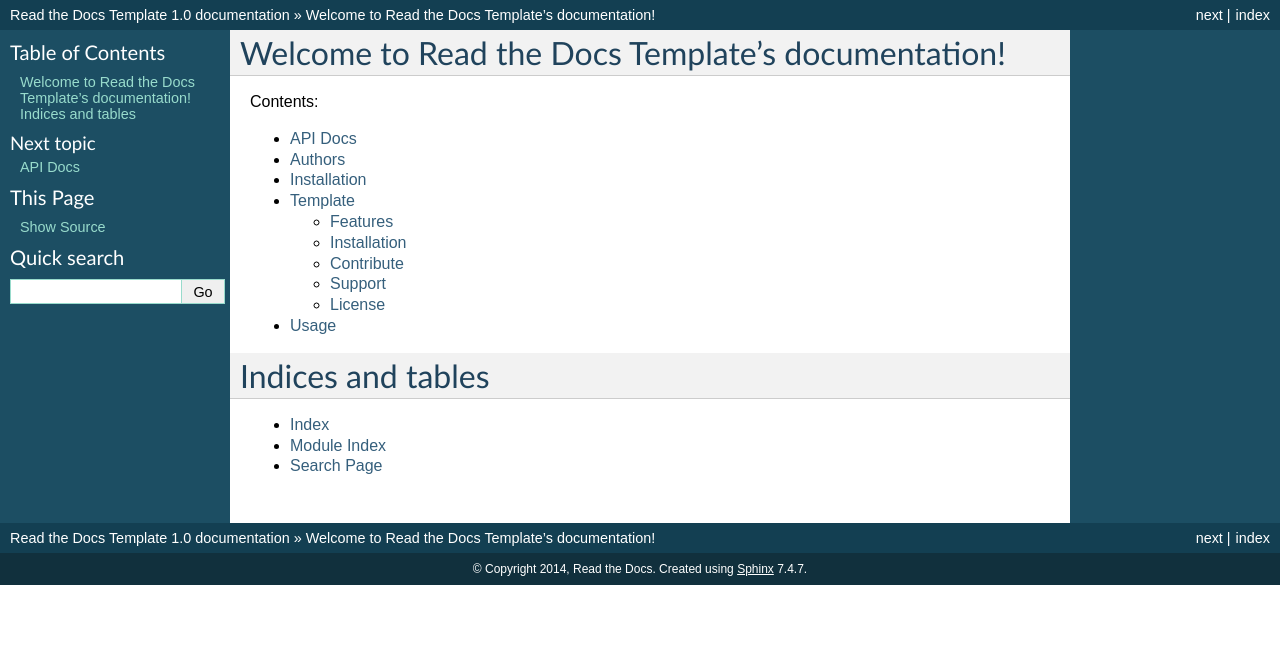
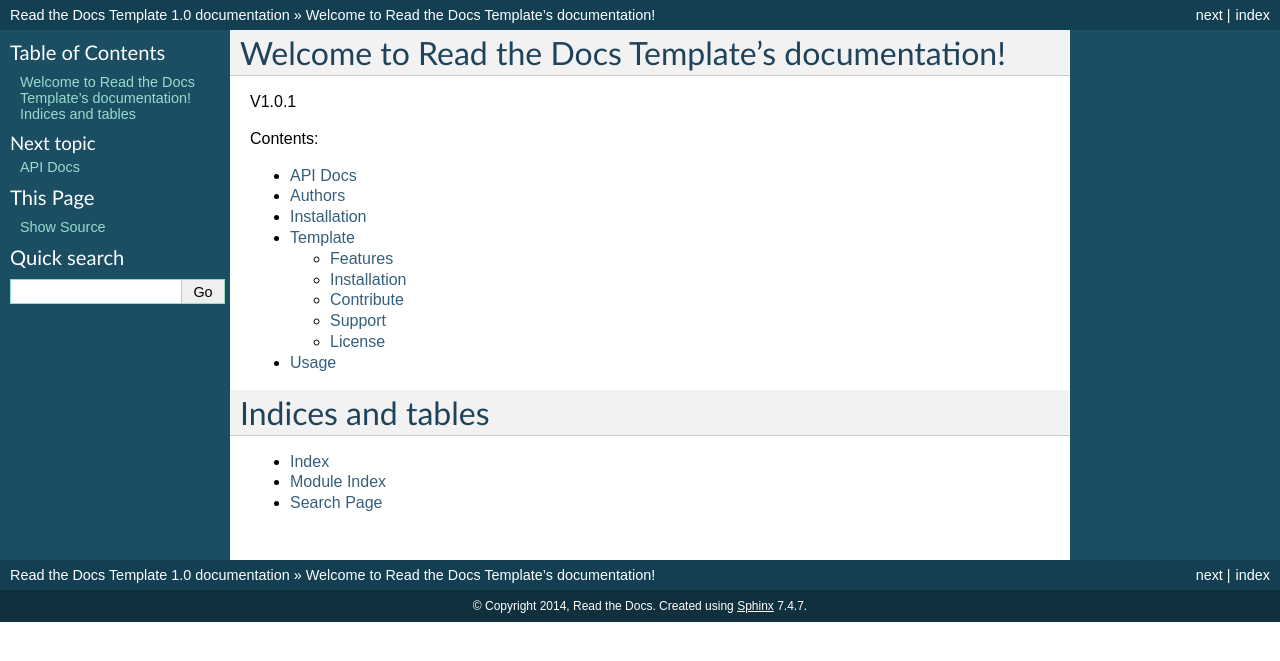
Before and after one commit to jfnavin/rtd-scratch, a Sphinx documentation site: the page built from docs/index.rst, in a window 1280 px wide. Shown: the top 661 px of the page. Built offline with Sphinx 7.4.7, drawn with Linux system fonts in a browser that asks for light colours.

Commit message:
Add a new version

```diff
--- a/docs/index.rst
+++ b/docs/index.rst
@@ -5,6 +5,8 @@
 
 Welcome to Read the Docs Template's documentation!
 ==================================================
+
+V1.0.1
 
 Contents:
 
```
